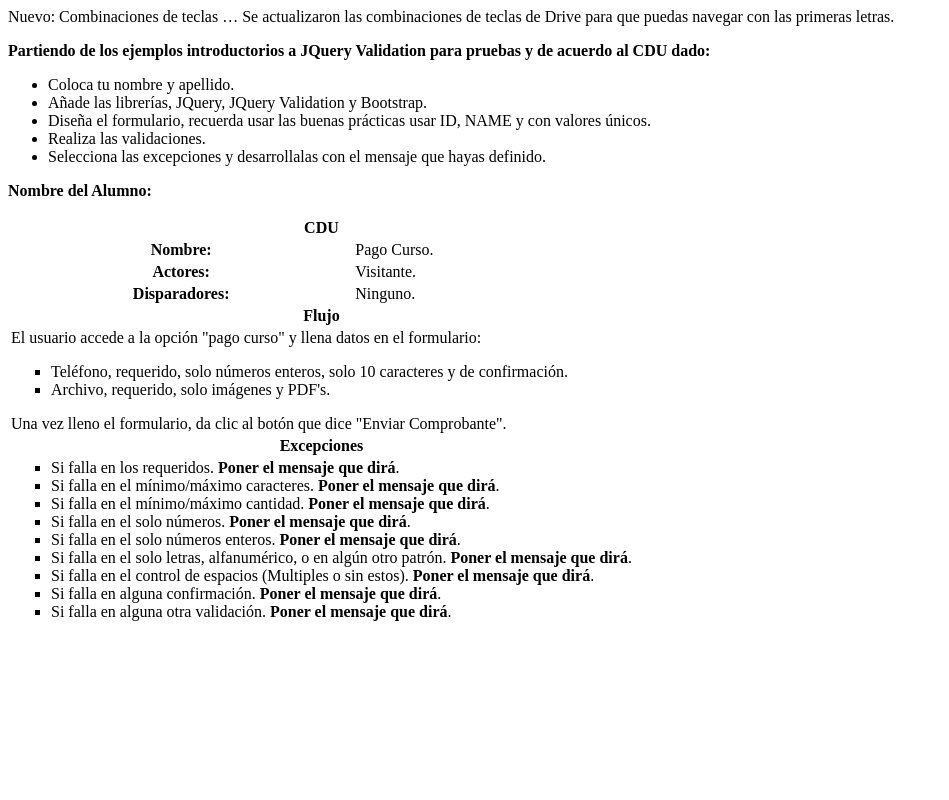
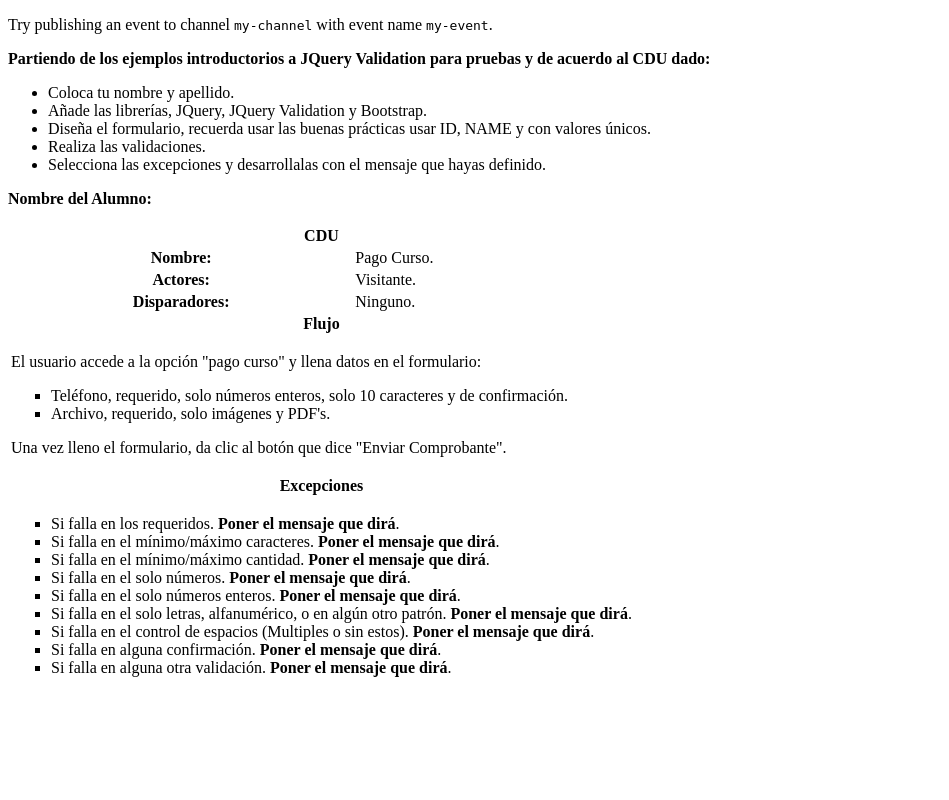
Before and after one commit to tonaya23/flaskypusher, a Flask app: page / in a window 1280 px wide. Shown: the whole page, without its empty margins (0-949 px from the left). Run offline with Flask 3, Linux system fonts and the light colour scheme; some libraries are stand-ins or nearby versions.

Commit message:
modificando app

```diff
--- a/templates/pago_curso.html
+++ b/templates/pago_curso.html
@@ -1,13 +1,31 @@
-Nuevo: Combinaciones de teclas … Se actualizaron las combinaciones de teclas de Drive para que puedas navegar con las primeras letras.
 <!DOCTYPE html>
 <html lang="es">
 <head>
     <meta charset="UTF-8">
     <meta name="viewport" content="width=device-width, initial-scale=1.0">
-
+    <script src="https://js.pusher.com/8.2.0/pusher.min.js"></script>
     <title>Pago Curso</title>
 </head>
+<script>
+
+    // Enable pusher logging - don't include this in production
+    Pusher.logToConsole = true;
+
+    var pusher = new Pusher('84b47e81b86f0dd58c26', {
+      cluster: 'us2'
+    });
+
+    var channel = pusher.subscribe('my-channel');
+    channel.bind('my-event', function(data) {
+      alert(JSON.stringify(data));
+    });
+  </script>
 <body>
+    <p>
+        Try publishing an event to channel <code>my-channel</code>
+        with event name <code>my-event</code>.
+      </p>
+
     <p><b>Partiendo de los ejemplos introductorios a JQuery Validation para pruebas y de acuerdo al CDU dado:</b></p>
     <ul>
         <li>Coloca tu nombre y apellido.</li>
```
